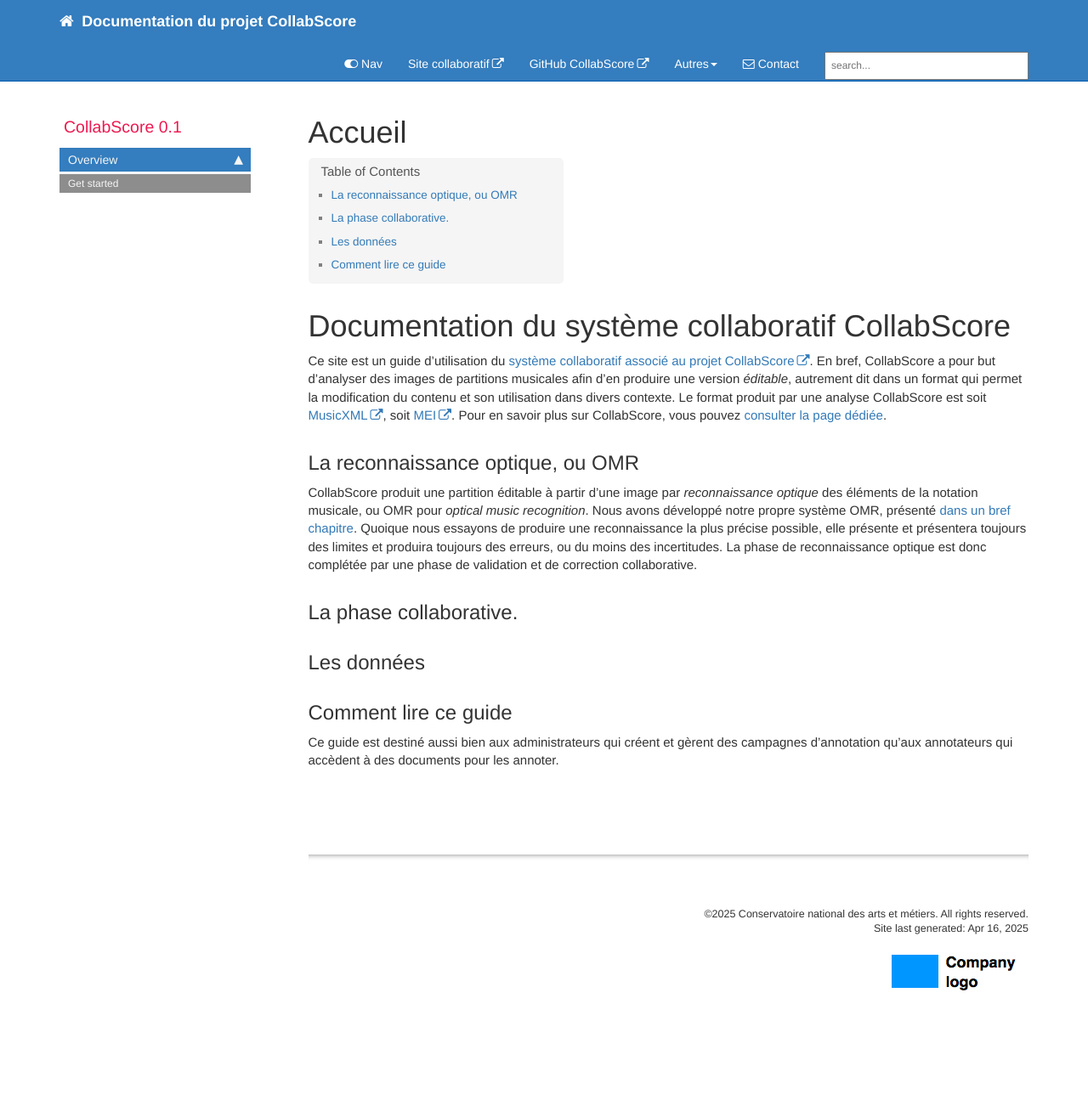
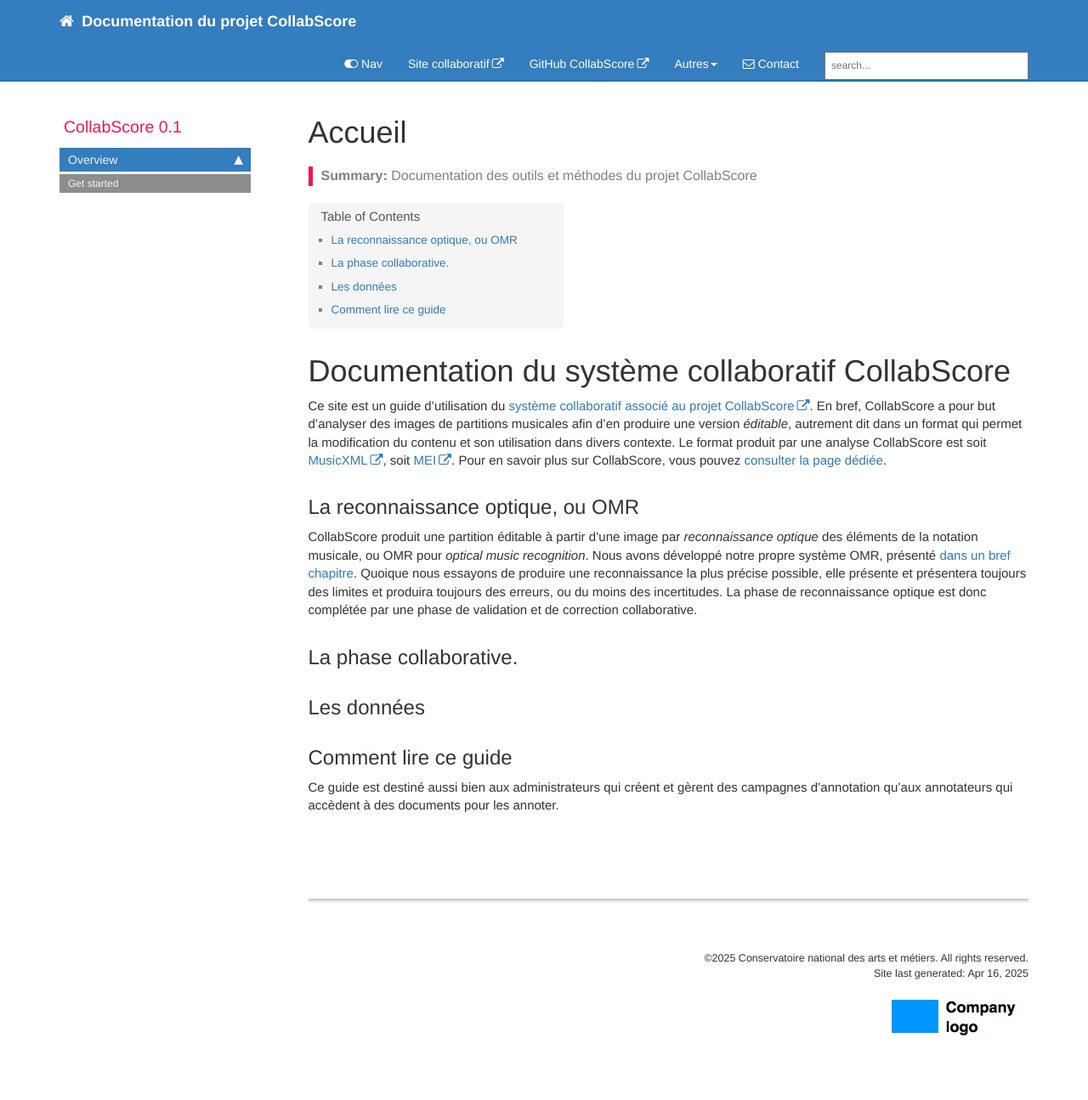
Before and after one commit to collabscore/collabscore.github.io, a Jekyll site: the page built from index.md, in a window 1280 px wide. Shown: the whole page at 85% size. Built offline with Jekyll 4.4.1, drawn with Linux system fonts in a browser that asks for light colours; comment, search, counter and statistics services are not loaded; before the commit the page ends 1242 px from its top, so only the background shows below that.

```diff
--- a/index.md
+++ b/index.md
@@ -2,7 +2,7 @@
 title: "Accueil"
 keywords: Page accueil
 permalink: index.html
-summary:
+summary: Documentation des outils et méthodes du projet CollabScore
 ---
 
 # Documentation du système collaboratif CollabScore
```
